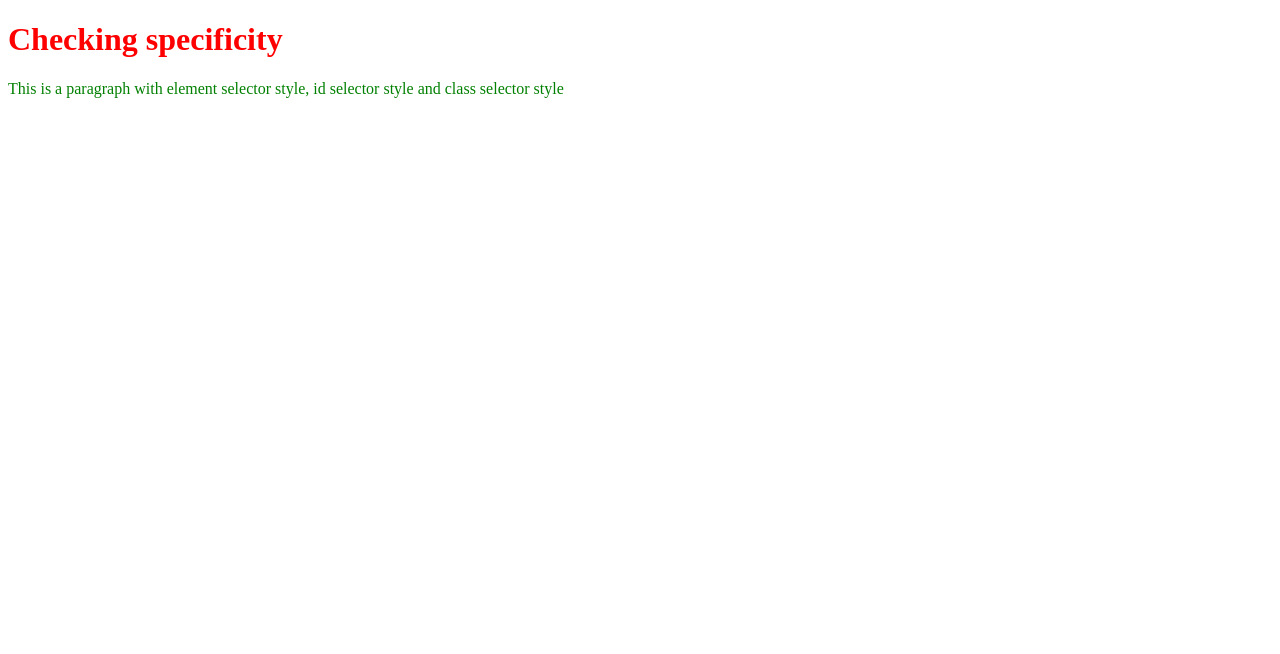
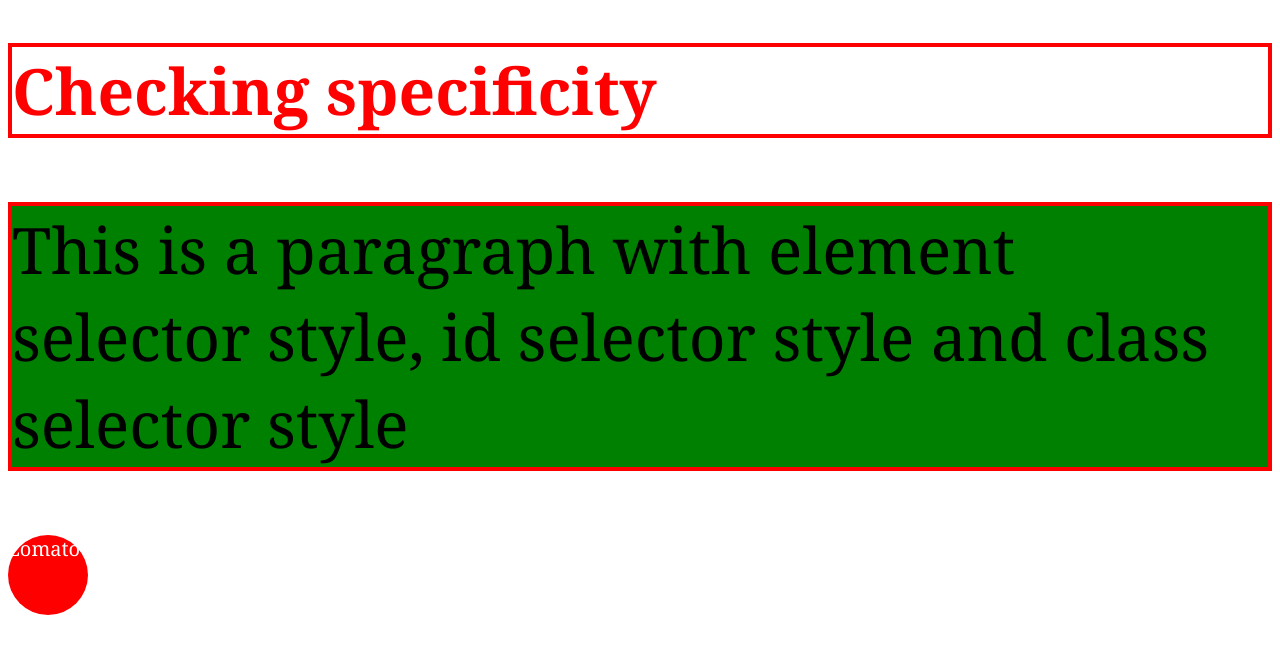
Before and after one commit to pranjalgogoi1209/edureka-full-stack-developement-course, a plain HTML site: page edureka-frontend-course/edureka-css-course/part-02/index.html in a window 1280 px wide. Drawn offline with Linux system fonts and the light colour scheme.

Commit message:
update css part-02

```diff
--- a/edureka-frontend-course/edureka-css-course/part-01/part-01.txt
+++ b/edureka-frontend-course/edureka-css-course/part-01/part-01.txt
@@ -1,4 +1,4 @@
-Edureka course day-10, class-08 (Html css-01, Wednesday, 17/01/2024)
+Edureka course day-10, class-08 (Css-01, Wednesday, 17/01/2024)
 
 # CSS =>
 
--- a/edureka-frontend-course/edureka-css-course/part-02/index.html
+++ b/edureka-frontend-course/edureka-css-course/part-02/index.html
@@ -10,22 +10,58 @@
         color: blue;
       }
 
+      #paraId {
+        background-color: green;
+      }
+
+      .paraClass {
+        background-color: pink;
+      }
+
       p {
-        color: red;
+        background-color: red;
       }
+
+      /* universal selector */
+      * {
+        font-family: Cambria, Cochin, Georgia, Times, "Times New Roman", serif;
+        font-size: 2rem;
+      }
+
+      /* grouping selector */
+      h1,
       #paraId {
-        color: green;
+        border: 4px;
+        border-color: red;
+        border-style: solid;
       }
-      .paraClass {
-        color: pink;
+
+      #logo {
+        height: 80px;
+        width: 80px;
+        font-size: 20px;
+        background-color: red;
+        color: white;
+        border-radius: 100%;
       }
     </style>
   </head>
   <body>
+    <!--
+      priority of selectors =>
+      id selector > class selector > element selector
+    -->
+
+    <!--
+      inline css > internal css > external css
+    -->
+
     <h1 style="color: red">Checking specificity</h1>
     <p id="paraId" class="paraClass">
       This is a paragraph with element selector style, id selector style and
       class selector style
     </p>
+
+    <div id="logo">Zomato</div>
   </body>
 </html>
--- a/edureka-frontend-course/edureka-css-course/part-02/part-02.txt
+++ b/edureka-frontend-course/edureka-css-course/part-02/part-02.txt
@@ -1,4 +1,4 @@
-# EDUREKA COURSE DAY-08 (24/01/2024)
+Edureka course day-11, class-09 (Css-02, Thursday, 18/01/2024)
 
 
 # SPECIFICITY/PRIORITY =>
```
Also changed, not shown: 2 other files.
